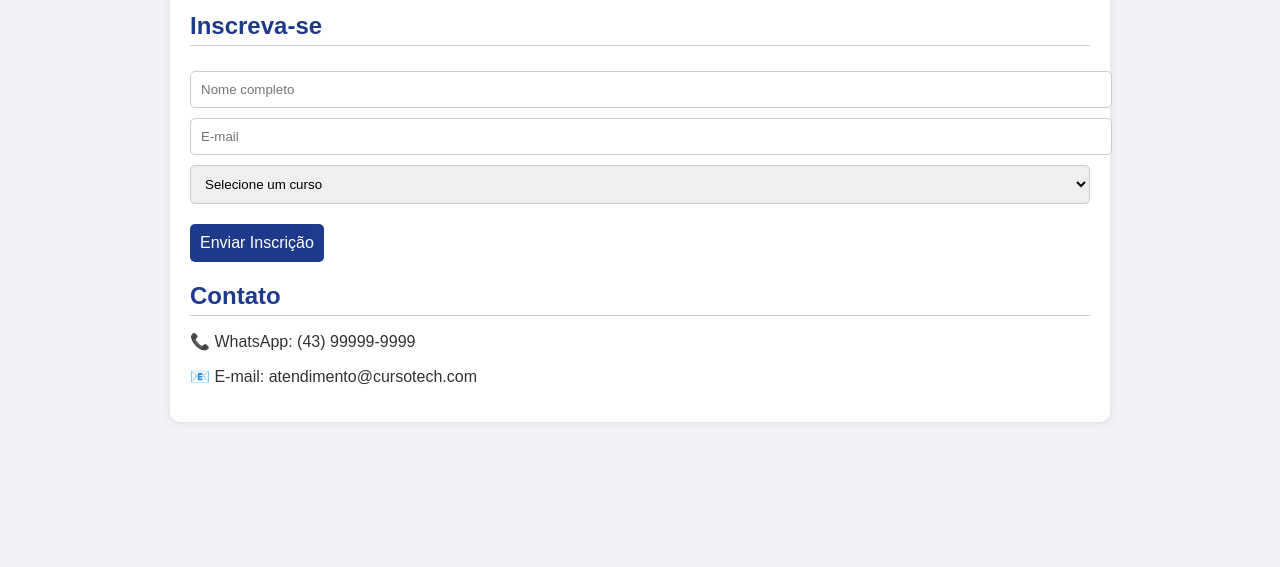
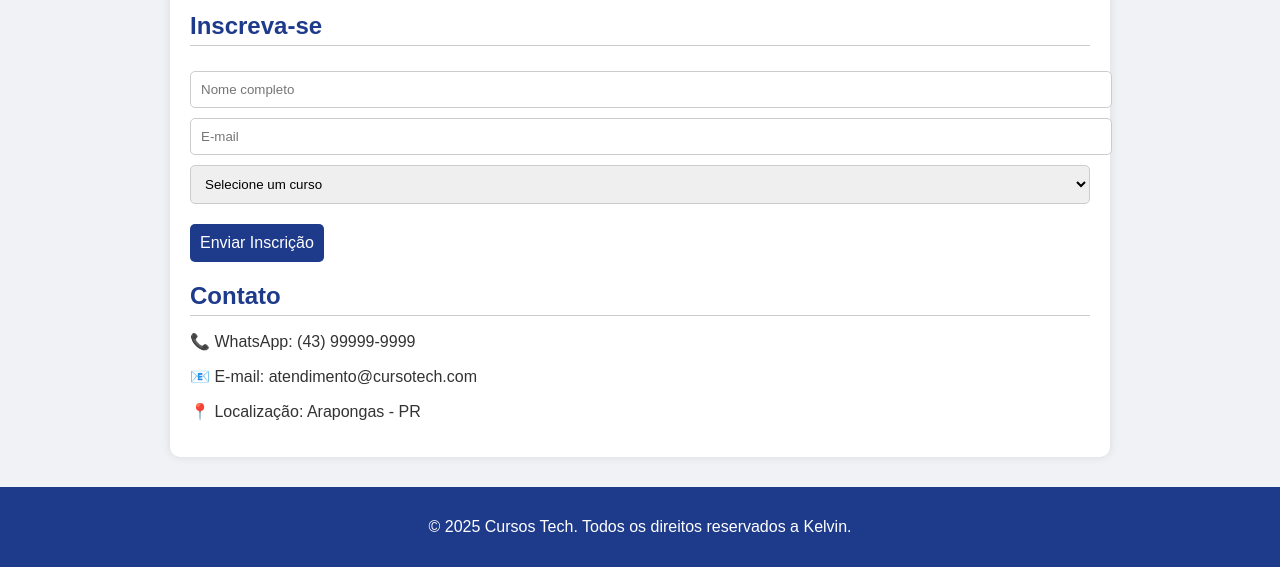
Before and after one commit to KelvinTHD/Curso, a plain HTML site: page index.html in a window 1280 px wide. Shown: the part 1715-2282 px from the top of the page. Before the commit the page ends 2157 px from the top, so only its background shows below. Drawn offline with Linux system fonts and the light colour scheme.

Commit message:
Add files via upload

```diff
--- a/index.html
+++ b/index.html
@@ -76,3 +76,17 @@
             <h2>Contato</h2>
             <p>📞 WhatsApp: (43) 99999-9999</p>
             <p>📧 E-mail: atendimento@cursotech.com</p>
+            <p>📍 Localização: Arapongas - PR</p>
+        </section>
+    </main>
+
+    <footer>
+        <p>&copy; 2025 Cursos Tech. Todos os direitos reservados a Kelvin.</p>
+    </footer>
+
+    <!-- Botão de Acessibilidade -->
+    <button id="btnAcessibilidade" title="Ativar modo acessível">🧑‍🦯 Acessibilidade</button>
+
+    <script src="script.js"></script>
+</body>
+</html>
```
